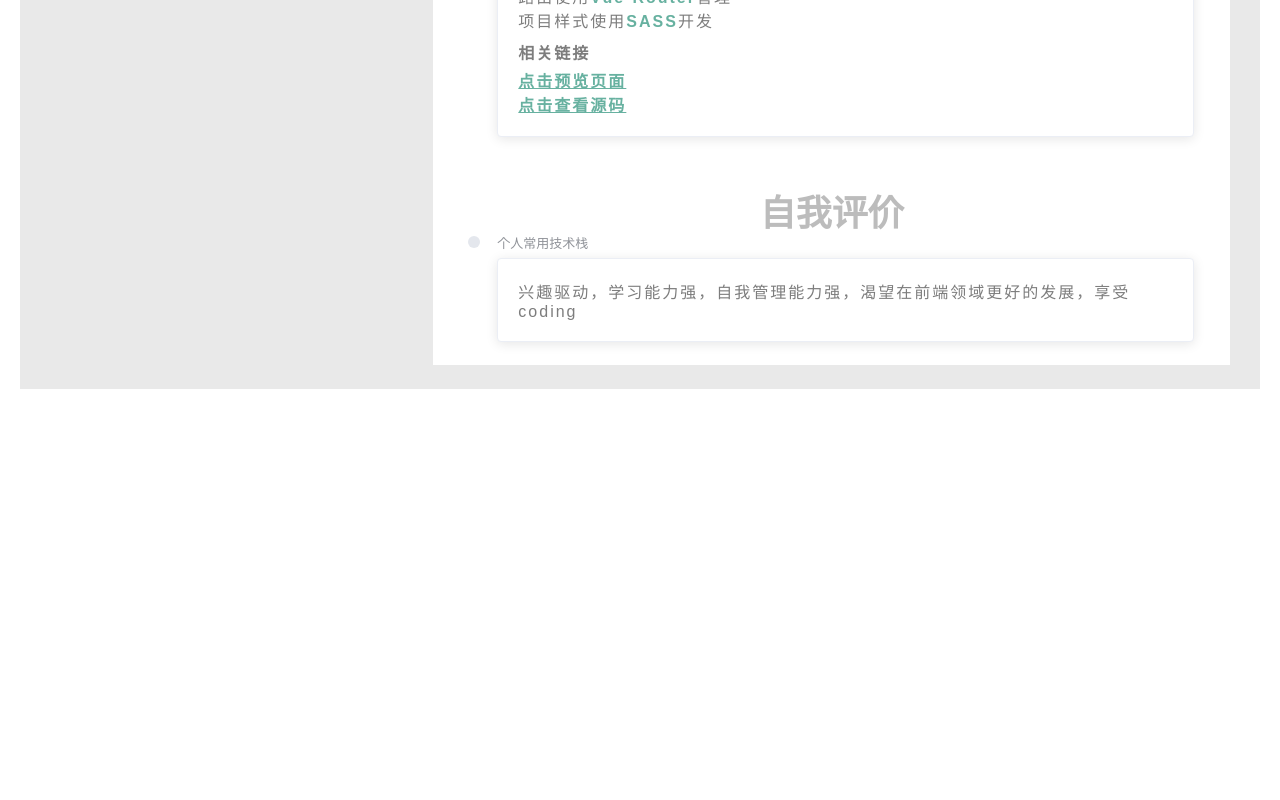
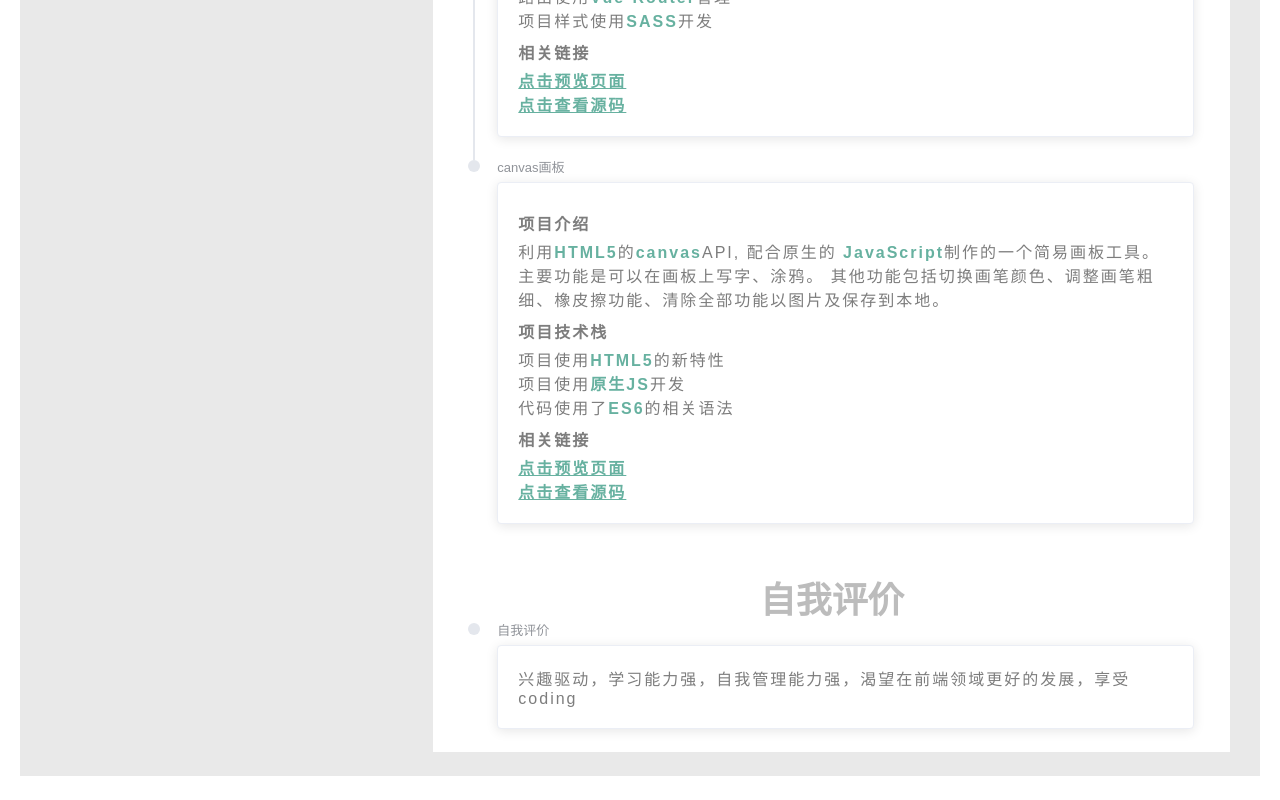
Before and after one commit to buyuanlee/resume-2019, a Vue app: page / in a window 1280 px wide. Shown: the part 2505-3305 px from the top of the page. Before the commit the page ends 2918 px from the top, so only its background shows below. Built offline with nearby package versions, Linux system fonts and the light colour scheme.

Commit message:
🚀 新增内容

```diff
--- a/src/components/Page.vue
+++ b/src/components/Page.vue
@@ -179,13 +179,30 @@
 									<a href="https://github.com/buyuanlee/AloeUI" target="_blank"><b class="highlight">点击查看源码</b></a>
 								</el-card>
 							</el-timeline-item>
+							<!--							canvas画板-->
+							<el-timeline-item timestamp="canvas画板" placement="top">
+								<el-card class="card">
+									<h4>项目介绍</h4>
+									<p>利用<span class="highlight">HTML5</span>的<span class="highlight">canvas</span>API,
+									配合原生的 <span class="highlight">JavaScript</span>制作的一个简易画板工具。
+									主要功能是可以在画板上写字、涂鸦。 其他功能包括切换画笔颜色、调整画笔粗细、橡皮擦功能、清除全部功能以图片及保存到本地。
+									</p>
+									<h4>项目技术栈</h4>
+									<span>项目使用<b class="highlight">HTML5</b>的新特性</span><br>
+									<span>项目使用<b class="highlight">原生JS</b>开发</span><br>
+									<span>代码使用了<b class="highlight">ES6</b>的相关语法</span><br>
+									<h4>相关链接</h4>
+									<a href="https://buyuanlee.github.io//canvas/index.html" target="_blank"><b class="highlight">点击预览页面</b></a><br>
+									<a href="https://github.com/buyuanlee/canvas" target="_blank"><b class="highlight">点击查看源码</b></a>
+								</el-card>
+							</el-timeline-item>
 						</el-timeline>
 					</div>
 					<!--					自我评价-->
 					<div class="about content-item">
 						<span class="item-title">自我评价</span>
 						<el-timeline>
-							<el-timeline-item timestamp="个人常用技术栈" placement="top">
+							<el-timeline-item timestamp="自我评价" placement="top">
 								<el-card class="card">
 									<p>兴趣驱动，学习能力强，自我管理能力强，渴望在前端领域更好的发展，享受coding</p>
 								</el-card>
```
